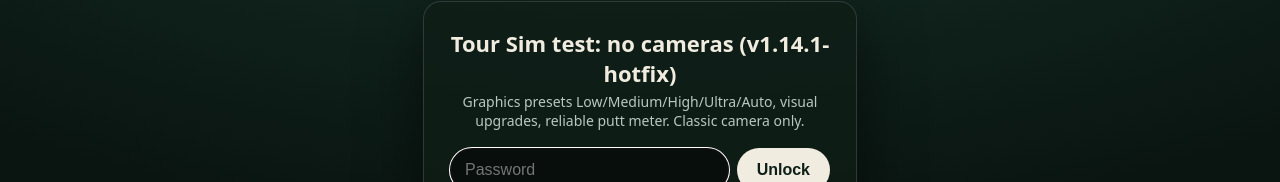
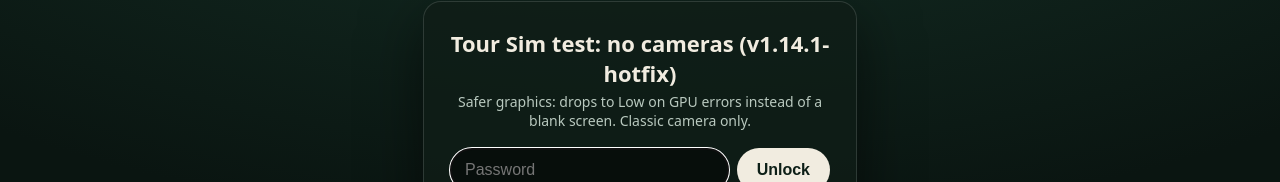
Before and after one commit to jamesgregory5-svg/grok-tour-test-nocam, a plain HTML site: page index.html in a window 1280 px wide. Shown: the part 274-456 px from the top of the page. Drawn offline with Linux system fonts and the light colour scheme.

Commit message:
Nocam splash: mention the graphics crash fallback

```diff
--- a/index.html
+++ b/index.html
@@ -8,7 +8,7 @@ h1{margin:0 0 4px;font-size:22px}p{margin:0 0 18px;color:#b9c9bf;font-size:14px}
 .r{display:flex;gap:8px}input{flex:1;min-width:0;padding:12px 14px;border-radius:999px;border:1px solid #ffffff33;background:#0007;color:#fff;font-size:16px}
 button{padding:12px 20px;border-radius:999px;border:0;background:#f1ece0;color:#0d1f17;font-weight:700;font-size:16px;cursor:pointer}
 #e{min-height:20px;margin-top:12px;color:#ff9b8a;font-size:14px}
-</style></head><body><div class="w"><form class="c" id="f"><h1>Tour Sim test: no cameras (v1.14.1-hotfix)</h1><p>Graphics presets Low/Medium/High/Ultra/Auto, visual upgrades, reliable putt meter. Classic camera only.</p><div class="r"><input id="p" type="password" placeholder="Password" autocomplete="current-password" autofocus><button>Unlock</button></div><div id="e"></div></form></div>
+</style></head><body><div class="w"><form class="c" id="f"><h1>Tour Sim test: no cameras (v1.14.1-hotfix)</h1><p>Safer graphics: drops to Low on GPU errors instead of a blank screen. Classic camera only.</p><div class="r"><input id="p" type="password" placeholder="Password" autocomplete="current-password" autofocus><button>Unlock</button></div><div id="e"></div></form></div>
 <script>
 function go(){location.replace('game.html')}
 if(GrokAuth.isSignedIn())go();
```
